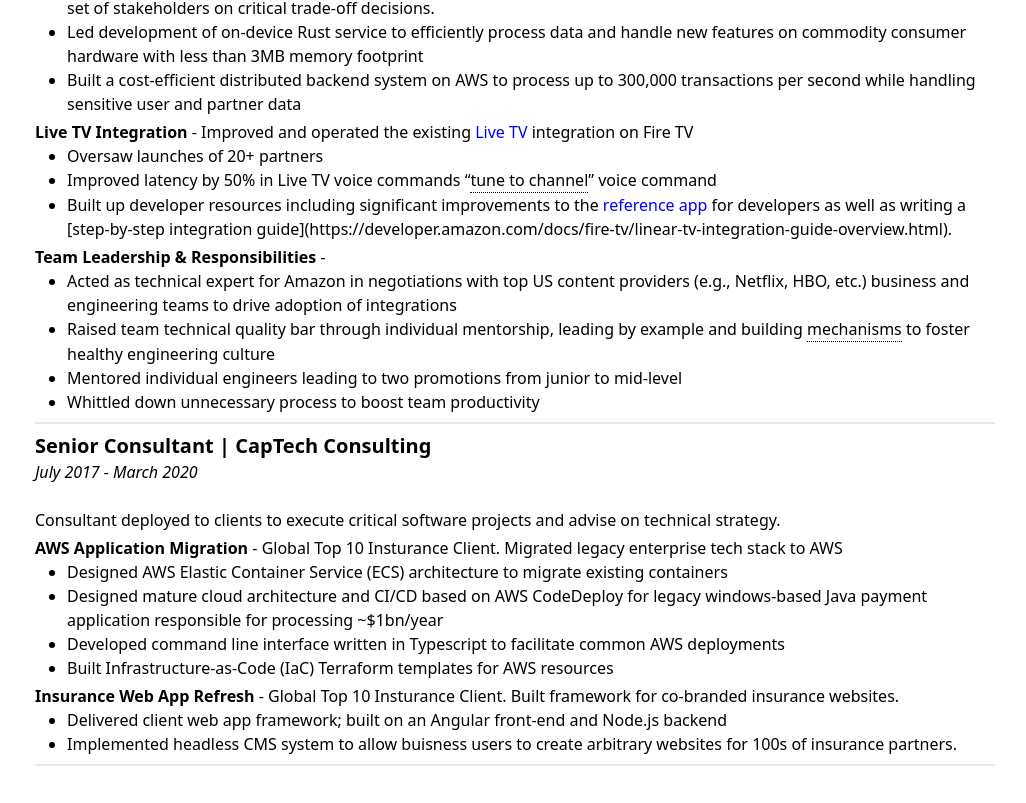
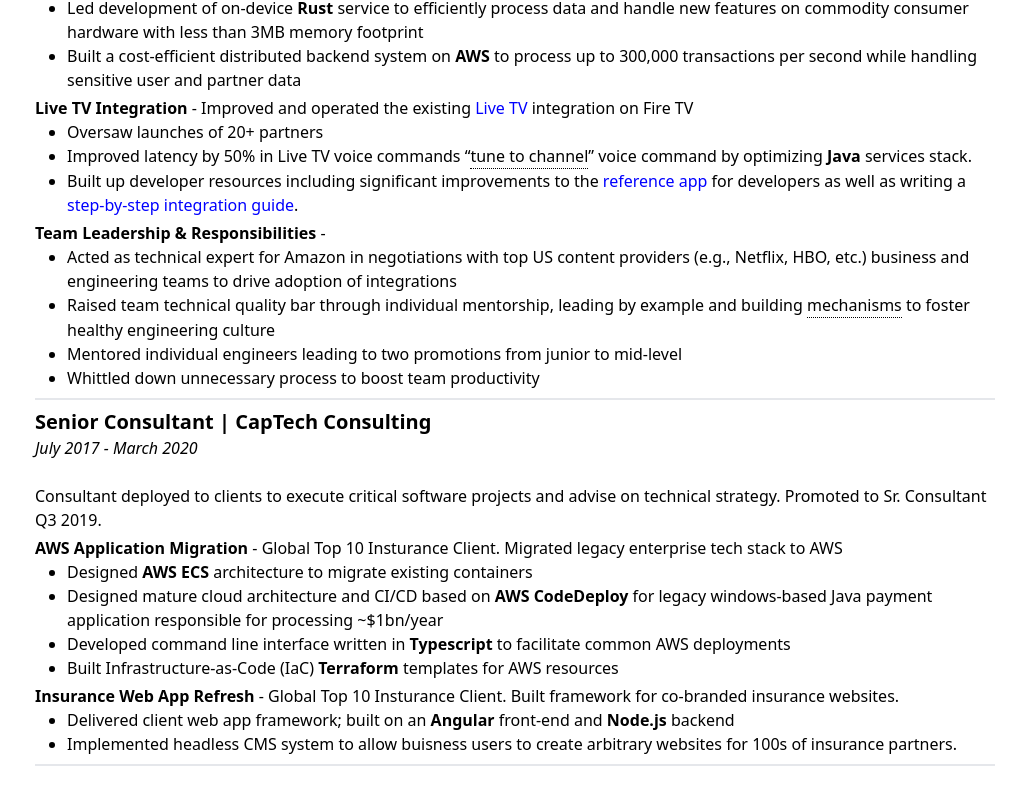
Before and after one commit to zakkl13/interactive-resume, a Next.js app: page / in a window 1280 px wide. Shown: the part 531-1334 px from the top of the page, without its empty margins (125-1151 px from the left). Built offline with nearby package versions, Linux system fonts and the light colour scheme.

Commit message:
Small language tweaks and bold technologies

```diff
--- a/components/resume.tsx
+++ b/components/resume.tsx
@@ -40,7 +40,7 @@
     return (
       <div className="py-2 flex justify-between inline-block">
         <div className="align-middle">
-            <h3 className="text-xl font-bold">{edu.degree}</h3>
+            <h3 className="text-xl font-semibold">{edu.degree}</h3>
             <p className="text-md">{edu.school}</p>
         </div>
       </div>
@@ -82,10 +82,13 @@
 
       <div className="flex justify-between border-b-2 border-gray-200">
         <span>
-        <h2 className="text-2xl font-bold mb-4">Education</h2>
-        {resumeData.education.map(renderEducation)}
+            <h2 className="text-2xl font-bold mb-4">Education</h2>
+            {resumeData.education.map(renderEducation)}
         </span>
-        <img className="align-top" src={resumeData.education[0].image} height="150px" width="150px" />
+        <img className="align-center" src={resumeData.education[0].image} style={{
+            height: "150px",
+            width: "150px"
+        }} />
       </div>
     </div>
   );
--- a/data/resumeData.ts
+++ b/data/resumeData.ts
@@ -37,10 +37,8 @@
     email: "zlefkowits@gmail.com",
     linkedin: "https://www.linkedin.com/in/zakklefkowits/",
     github: "https://github.com/zakkl13",
-    summary: `Software Engineer at Amazon {{hover text='experienced' context='6 years of professional software development experience'}} in building products at scale to solve business problems and delight customers.
-              Demonstrated ability to lead teams, solve hard problems, learn quickly and communicate with clarity.
-              Passionate about efficiency over process, team over individual and automation over assumption.
-              Skilled in System Design, Rust, Android, Web Development, Typescript, {{hover text='AWS architecture' context='Services include EC2, SQS, DynamoDB, S3'}}, and Java services.`,
+    summary: `Software Engineer & Tech Lead at Amazon {{hover text='experienced' context='6 years of professional software development experience'}} in building products at scale to solve business problems and delight customers.
+              Demonstrated ability to lead teams, solve hard problems, learn quickly and communicate with clarity. Skilled in System Design, Rust, Android, Web Development, Typescript, {{hover text='AWS architecture' context='Services include EC2, SQS, DynamoDB, S3'}}, and Java services.`,
     experience: [
       {
         title: "Senior Software Engineer",
@@ -55,8 +53,8 @@
               intro: `Built new {{link text='Continue Watching' out='https://www.androidpolice.com/amazon-fire-tv-continue-watching/'}} integration to enable critical customer use case.`,
               bullets: [
                 `Led technical design of system to collect data from partner apps and upload for use in Fire TV experiences, aligned diverse set of stakeholders on critical trade-off decisions.`,
-                `Led development of on-device Rust service to efficiently process data and handle new features on commodity consumer hardware with less than 3MB memory footprint`,
-                `Built a cost-efficient distributed backend system on AWS to process up to 300,000 transactions per second while handling sensitive user and partner data`,
+                `Led development of on-device {{bold text='Rust'}} service to efficiently process data and handle new features on commodity consumer hardware with less than 3MB memory footprint`,
+                `Built a cost-efficient distributed backend system on {{bold text='AWS'}} to process up to 300,000 transactions per second while handling sensitive user and partner data`,
               ]
             },
             {
@@ -64,8 +62,8 @@
               intro: "Improved and operated the existing {{link text='Live TV' out='https://amazonfiretv.blog/discovering-live-tv-is-easier-than-ever-on-fire-tv-8415e417bab4'}} integration on Fire TV",
               bullets: [
                 `Oversaw launches of 20+ partners`,
-                `Improved latency by 50% in Live TV voice commands “{{hover text='tune to channel' context='For example, 'Alexa, tune to ABC' '}}” voice command`,
-                `Built up developer resources including significant improvements to the {{link text='reference app' out='https://github.com/amzn/ftv-livetv-sample-tv-app'}} for developers as well as writing a [step-by-step integration guide](https://developer.amazon.com/docs/fire-tv/linear-tv-integration-guide-overview.html).`
+                `Improved latency by 50% in Live TV voice commands “{{hover text='tune to channel' context='For example, 'Alexa, tune to ABC' '}}” voice command by optimizing {{bold text='Java'}} services stack.`,
+                `Built up developer resources including significant improvements to the {{link text='reference app' out='https://github.com/amzn/ftv-livetv-sample-tv-app'}} for developers as well as writing a {{link text='step-by-step integration guide' out='https://developer.amazon.com/docs/fire-tv/linear-tv-integration-guide-overview.html'}}.`
               ]
             },
             {
@@ -73,7 +71,7 @@
               intro: "",
               bullets: [
                 `Acted as technical expert for Amazon in negotiations with top US content providers (e.g., Netflix, HBO, etc.) business and engineering teams to drive adoption of integrations`,
-                `Raised team technical quality bar through individual mentorship, leading by example and building {{hover text='mechanisms' context='Established a weekly Engineering Sync. Few hours per week to gather engineers and have an open forum to break down problems, pair program, de-bug and discuss design trade-offs.'}} to foster healthy engineering culture`,
+                `Raised team technical quality bar through individual mentorship, leading by example and building {{hover text='mechanisms' context='Established a weekly Engineering Sync. Time to gather engineers for an open forum to break down problems, pair program, de-bug and discuss design trade-offs.'}} to foster healthy engineering culture`,
                 `Mentored individual engineers leading to two promotions from junior to mid-level`,
                 `Whittled down unnecessary process to boost team productivity`
               ]
@@ -87,23 +85,23 @@
         duration: "July 2017 - March 2020",
         descriptions: [
           {
-            intro: "Consultant deployed to clients to execute critical software projects and advise on technical strategy.",
+            intro: "Consultant deployed to clients to execute critical software projects and advise on technical strategy. Promoted to Sr. Consultant Q3 2019.",
             subDescriptions: [
               {
                 title: "AWS Application Migration",
                 intro: "Global Top 10 Insturance Client. Migrated legacy enterprise tech stack to AWS",
                 bullets: [
-                  `Designed AWS Elastic Container Service (ECS) architecture to migrate existing containers`,
-                  `Designed mature cloud architecture and CI/CD based on AWS CodeDeploy for legacy windows-based Java payment application responsible for processing ~$1bn/year`,
-                  `Developed command line interface written in Typescript to facilitate common AWS deployments`,
-                  `Built Infrastructure-as-Code (IaC) Terraform templates for AWS resources`
+                  `Designed {{bold text='AWS ECS'}} architecture to migrate existing containers`,
+                  `Designed mature cloud architecture and CI/CD based on {{bold text='AWS CodeDeploy'}} for legacy windows-based Java payment application responsible for processing ~$1bn/year`,
+                  `Developed command line interface written in {{bold text='Typescript'}} to facilitate common AWS deployments`,
+                  `Built Infrastructure-as-Code (IaC) {{bold text='Terraform'}} templates for AWS resources`
                 ]
               },
               {
                 title: "Insurance Web App Refresh",
                 intro: "Global Top 10 Insturance Client. Built framework for co-branded insurance websites.",
                 bullets: [
-                  `Delivered client web app framework; built on an Angular front-end and Node.js backend`,
+                  `Delivered client web app framework; built on an {{bold text='Angular'}} front-end and {{bold text='Node.js'}} backend`,
                   `Implemented headless CMS system to allow buisness users to create arbitrary websites for 100s of insurance partners.`
                 ]
               }
--- a/utils/formatter.tsx
+++ b/utils/formatter.tsx
@@ -19,7 +19,7 @@
           parts.push(<HoverableText key={text} text={text} context={context} />);
           break;
         case 'bold':
-          parts.push(<strong key={text}>{text}</strong>);
+          parts.push(<span className="font-semibold" key={text}>{text}</span>);
           break;
         case 'link':
           parts.push(
```
